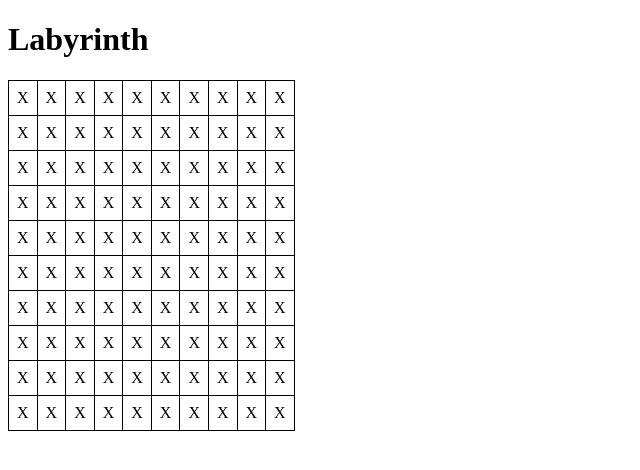
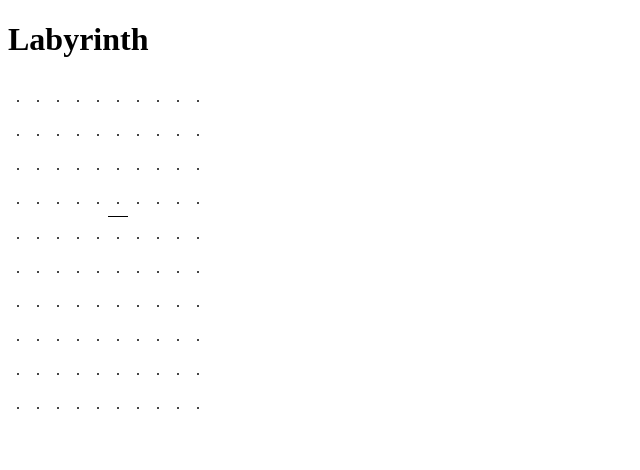
Before and after one commit to meisterk/labyrinth2, a plain HTML site: page index.html in a window 1280 px wide. Shown: the whole page, without its empty margins (0-640 px from the left). Drawn offline with nearby package versions, Linux system fonts and the light colour scheme.

Commit message:
Add borders

```diff
--- a/app.js
+++ b/app.js
@@ -1,5 +1,16 @@
 const WIDTH = 10;
 const HEIGHT = 10;
+
+class Cell {
+    constructor() {
+        this.text = '.';
+
+        this.borderTop = false;
+        this.borderRight = false;
+        this.borderLeft = false;
+        this.borderBottom = false;
+    }
+}
 
 const App = {
     data() {
@@ -12,13 +23,17 @@ const App = {
             for (let row = 0; row < HEIGHT; row++) {
                 this.board.push([]);
                 for (let column = 0; column < WIDTH; column++) {
-                    this.board[row].push('X');
+                    this.board[row].push(new Cell());
                 }
             }
+        },
+        createLabyrinth() {
+            this.board[3][5].borderBottom = true;
         }
     },
     mounted() {
         this.fillBoard();
+        this.createLabyrinth();
     }
 };
 Vue.createApp(App).mount('#app');
--- a/index.html
+++ b/index.html
@@ -14,7 +14,12 @@
     <div id="app">
         <table>
             <tr v-for="row in board">
-                <td v-for="cell in row">{{ cell }}</td>
+                <td v-for="cell in row" :class="{
+                    'border-top': cell.borderTop,
+                    'border-right': cell.borderRight,
+                    'border-bottom': cell.borderBottom,
+                    'border-left': cell.borderLeft
+                }">{{ cell.text }}</td>
             </tr>
         </table>
     </div>
--- a/style.css
+++ b/style.css
@@ -3,7 +3,23 @@ table {
 }
 
 td {
-    border: 1px black solid;
+
     padding: 0.5em;
 
 }
+
+.border-top {
+    border-top: 1px black solid;
+}
+
+.border-right {
+    border-right: 1px black solid;
+}
+
+.border-bottom {
+    border-bottom: 1px black solid;
+}
+
+.border-left {
+    border-left: 1px black solid;
+}
```
